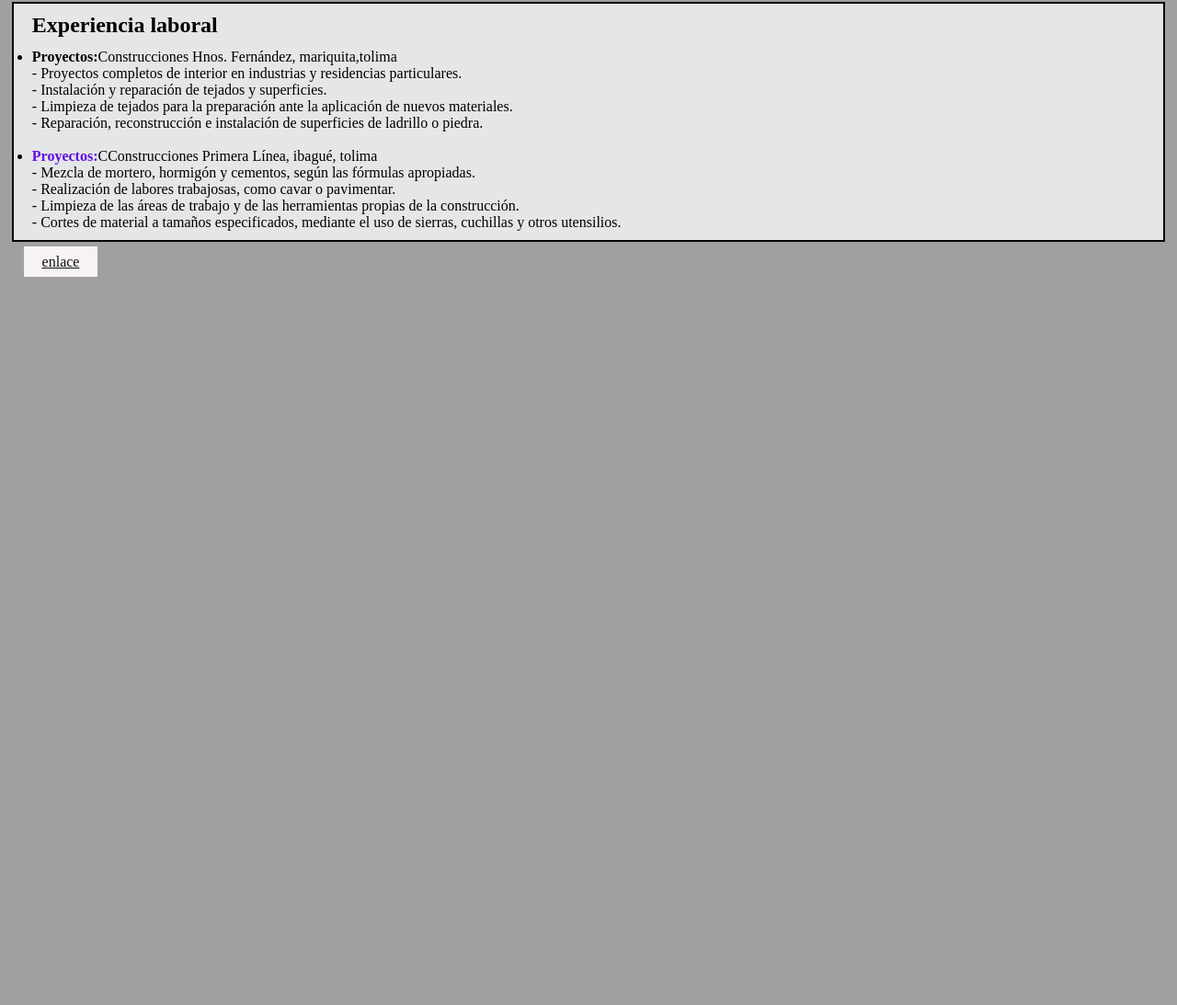
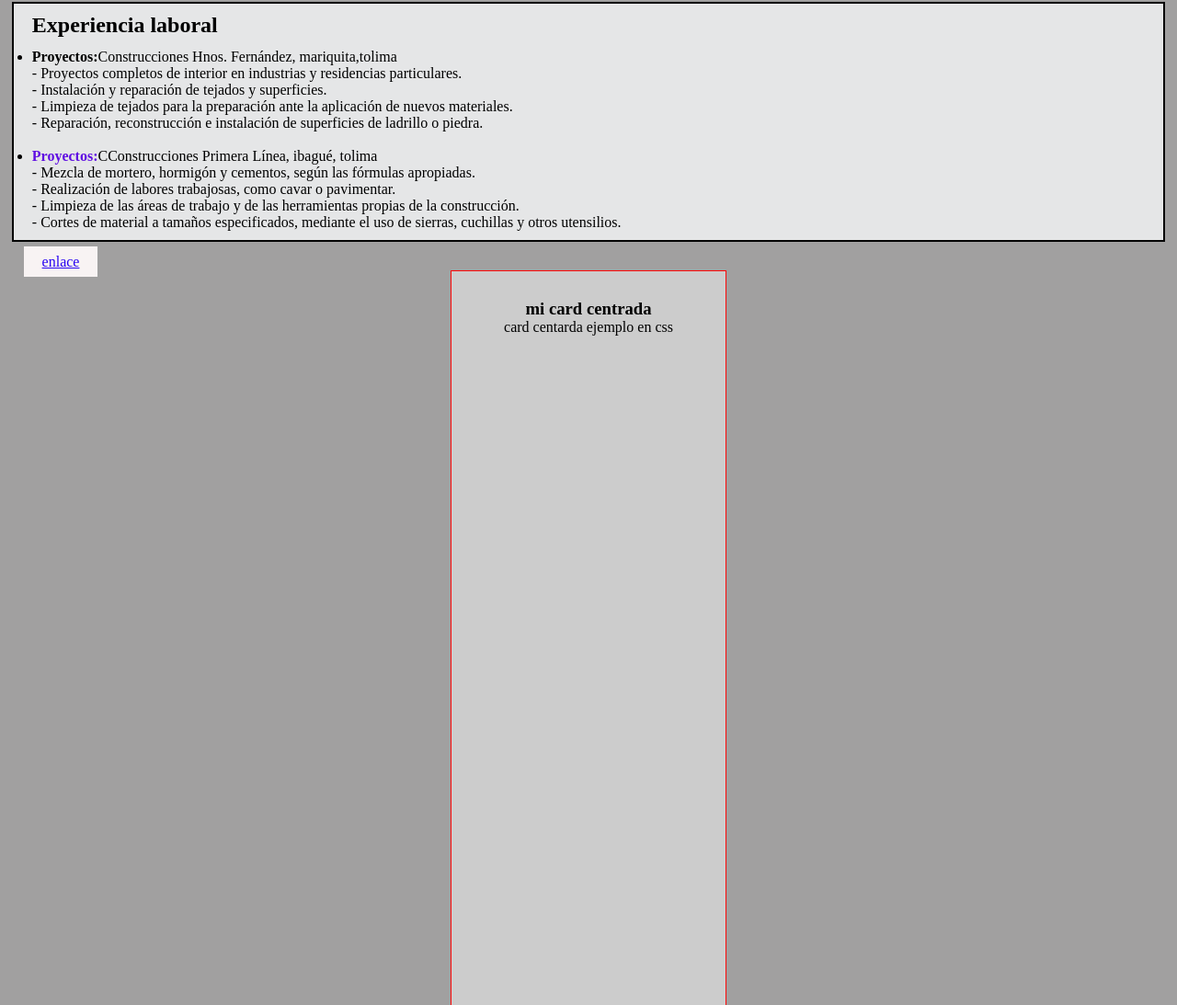
Before and after one commit to yeisoncamargo37/hoja-de-vida, a plain HTML site: page index.html in a window 1280 px wide. Shown: the part 461-1554 px from the top of the page at 92% size. Before the commit the page ends 800 px from the top, so only its background shows below. Drawn offline with Linux system fonts and the light colour scheme.

Commit message:
estilos css: card

```diff
--- a/index.html
+++ b/index.html
@@ -81,6 +81,11 @@
 
     <a href="https://github.com/yeisoncamargo37" class="boton">enlace</a>
 
+    <div class="card caja">
+        <h3>mi card centrada</h3>
+        <p>card centarda ejemplo en css</p>
+    </div>
+
 
 
 
--- a/style/style.css
+++ b/style/style.css
@@ -97,7 +97,17 @@ img {
 .boton {
             background-color: rgb(248, 243, 243);
             padding:  8px 20px;
-            color: rgb(17, 17, 17);
+            color: rgb(40, 5, 241);
             margin: 2%;
 
         }
+
+.card {
+    width: 300px;
+    border: 1px solid #fc0707;
+    background-color: #ccc;
+    padding: 30px 20px;
+    margin: 0 auto;
+    margin-bottom: 2%;
+    text-align: center;
+}
```
